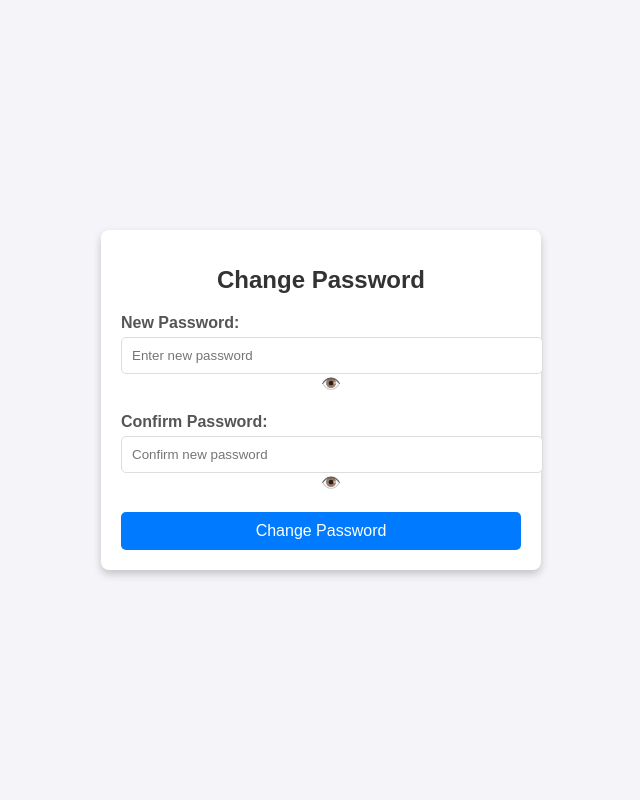
After one commit to SaKe2212/Udemy, a Django app: template udemy/templates/udemy1/change_password.html in a window 1280 px wide. The commit adds this page. Shown: the whole page, without its empty margins (319-959 px from the left). Run offline with Django 5.2, Linux system fonts and the light colour scheme; the template is opened without the code that fills it, so the values that code supplies are empty; parts of the project's set-up code (start-up, migrations or seed data) failed here and were passed over.

Commit message:
add and remote olso new version

```diff
--- a/config/settings.py
+++ b/config/settings.py
@@ -43,7 +43,7 @@ ROOT_URLCONF = 'config.urls'
 TEMPLATES = [
     {
         'BACKEND': 'django.template.backends.django.DjangoTemplates',
-        'DIRS': [os.path.join(BASE_DIR, 'templates')],
+        'DIRS': [os.path.join(BASE_DIR / 'templates')],
         'APP_DIRS': True,
         'OPTIONS': {
             'context_processors': [
@@ -93,7 +93,7 @@ USE_TZ = True
 
 STATIC_URL = 'static/'
 STATIC_ROOT = os.path.join( STATIC_URL)
-MEDIA_ROOT = os.path.join(BASE_DIR, 'media')
+MEDIA_ROOT = os.path.join('media')
 MEDIA_URL = '/media/'
 
 DEFAULT_AUTO_FIELD = 'django.db.models.BigAutoField'
--- a/udemy/forms.py
+++ b/udemy/forms.py
@@ -1,6 +1,8 @@
 from django import forms
 from django.contrib.auth.forms import UserCreationForm
 from .models import CustomUser
+
+
 
 class SignUpForm(UserCreationForm):
     email = forms.EmailField(required=True)
@@ -16,8 +18,6 @@ class SignUpForm(UserCreationForm):
             user.save()
         return user
 
-from django import forms
-from .models import CustomUser
 
 class ProfileForm(forms.ModelForm):
     class Meta:
--- a/udemy/models.py
+++ b/udemy/models.py
@@ -106,7 +106,7 @@ class Enrollment(models.Model):
 
 class Cart(models.Model):
     student = models.ForeignKey(Student, on_delete=models.CASCADE, related_name='carts')
-    courses = models.ManyToManyField(Course, through='CartItem', related_name='carts')
+    courses = models.ManyToManyField(Course, through='CartItem', related_name='cartss')
 
     def __str__(self):
         return f"{self.student.user.username}'s Cart"
--- /dev/null
+++ b/udemy/templates/udemy1/change_password.html
@@ -0,0 +1,112 @@
+<!DOCTYPE html>
+<html lang="en">
+<head>
+    <meta charset="UTF-8">
+    <meta name="viewport" content="width=device-width, initial-scale=1.0">
+    <title>Change Password</title>
+    <style>
+        body {
+            display: flex;
+            justify-content: center;
+            align-items: center;
+            min-height: 100vh;
+            margin: 0;
+            font-family: Arial, sans-serif;
+            background-color: #f4f4f9;
+        }
+
+        .form-container {
+            width: 100%;
+            max-width: 400px;
+            padding: 20px;
+            background-color: #ffffff;
+            box-shadow: 0 4px 8px rgba(0, 0, 0, 0.2);
+            border-radius: 8px;
+            text-align: center;
+        }
+
+        h1 {
+            font-size: 24px;
+            margin-bottom: 20px;
+            color: #333;
+        }
+
+        .form-group {
+            margin-bottom: 20px;
+            text-align: left;
+        }
+
+        label {
+            font-weight: bold;
+            color: #555;
+        }
+
+        input[type="password"] {
+            width: 100%;
+            padding: 10px;
+            border: 1px solid #ddd;
+            border-radius: 5px;
+            margin-top: 5px;
+        }
+
+        button {
+            width: 100%;
+            padding: 10px;
+            background-color: #007bff;
+            color: #fff;
+            border: none;
+            border-radius: 5px;
+            font-size: 16px;
+            cursor: pointer;
+        }
+
+        button:hover {
+            background-color: #0056b3;
+        }
+
+        .toggle-password {
+            font-size: 16px;
+            color: #007bff;
+            cursor: pointer;
+            background: none;
+            border: none;
+            padding: 0;
+            margin-left: 10px;
+        }
+
+        .toggle-password:hover {
+            color: #0056b3;
+        }
+    </style>
+</head>
+<body>
+    <div class="form-container">
+        <h1>Change Password</h1>
+        <form method="POST">
+            {% csrf_token %}
+
+            <div class="form-group">
+                <label for="new_password">New Password:</label>
+                <input type="password" id="new_password" name="new_password" placeholder="Enter new password" required>
+                <button type="button" class="toggle-password" onclick="togglePassword('new_password')">👁️</button>
+            </div>
+
+            <div class="form-group">
+                <label for="confirm_password">Confirm Password:</label>
+                <input type="password" id="confirm_password" name="confirm_password" placeholder="Confirm new password" required>
+                <button type="button" class="toggle-password" onclick="togglePassword('confirm_password')">👁️</button>
+            </div>
+
+            <button type="submit">Change Password</button>
+        </form>
+    </div>
+
+    <script>
+        function togglePassword(fieldId) {
+            const field = document.getElementById(fieldId);
+            const type = field.type === 'password' ? 'text' : 'password';
+            field.type = type;
+        }
+    </script>
+</body>
+</html>
--- a/udemy/urls.py
+++ b/udemy/urls.py
@@ -5,6 +5,10 @@ from .views import (
     CartViewSet, CartItemViewSet, OrderViewSet, BannerListCreateView,
     BasketListViewSet, TeacherViewSet, register, login_view, profile_view, update_profile, HomeView
 )
+<<<<<<< HEAD
+=======
+from .views import ( change_name, change_password, change_email)
+>>>>>>> aec8340 (add and remote olso new version)
 urlpatterns = [
     # Category paths
     path('categories/', CategoryViewSet.as_view({'get': 'list', 'post': 'create'}), name='category_list'),
@@ -68,6 +72,9 @@ urlpatterns = [
     # Profile paths
     path('profile/', profile_view, name='profile'),
     path('update_profile/', update_profile, name='update_profile'),
+    path('change-name/', change_name, name='change_name'),
+    path('change-password/', change_password, name='change_password'),
+    path('change_email/', change_email, name='change_email'),
 
     # Teacher paths
     path('teachers/', TeacherViewSet.as_view({'get': 'list', 'post': 'create'}), name='teacher_list'),
```
Also changed, not shown: udemy/serializers.py (+5 -5 lines), udemy/templates/udemy1/change_email.html (added, +83 -0 lines), udemy/templates/udemy1/change_name.html (added, +89 -0 lines), udemy/templates/udemy1/update_profile.html (+75 -15 lines), udemy/views.py (+47 -3 lines), udemy/migrations/0002_alter_cart_courses.py (added).
